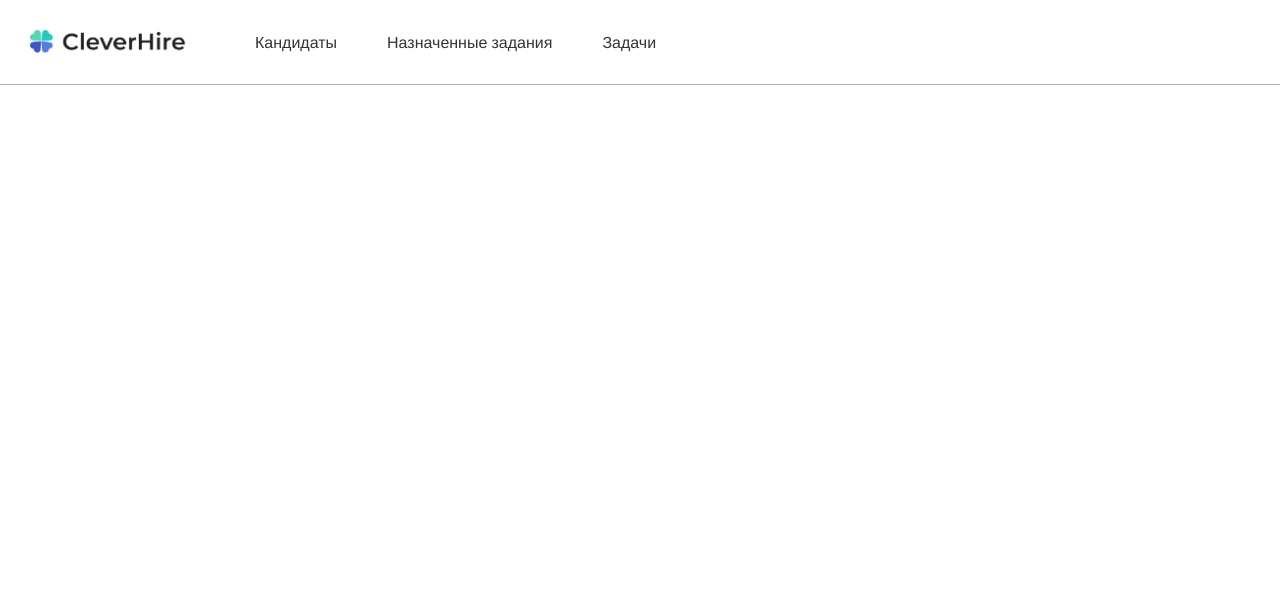
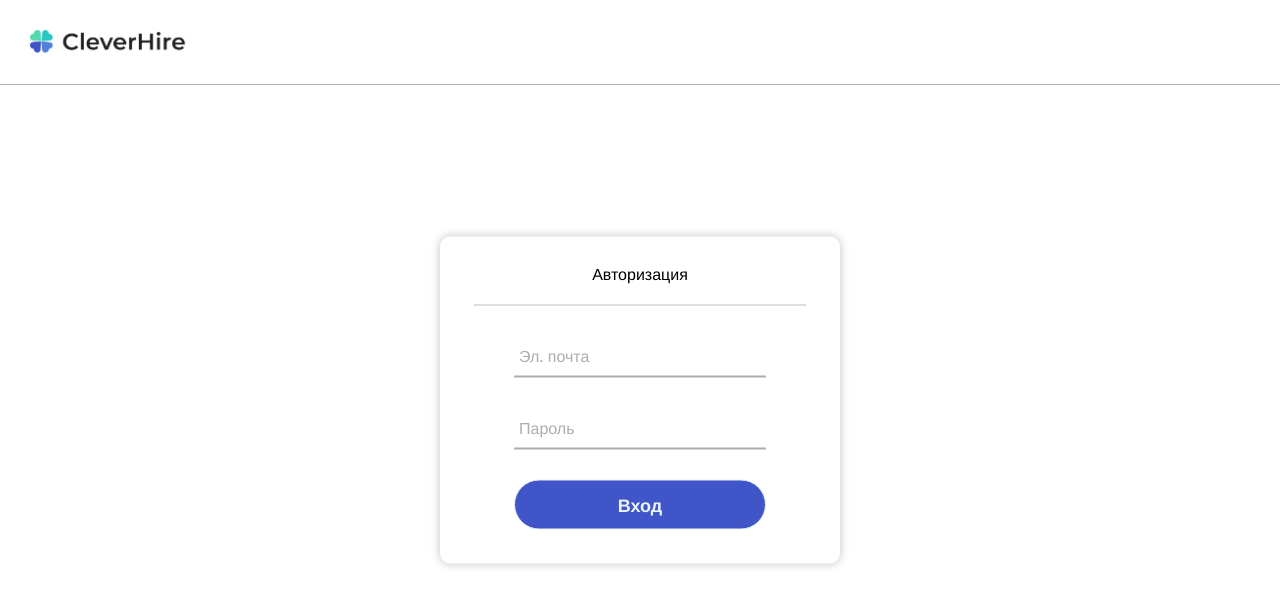
Before and after one commit to RefxLex/CandidateTestSystemFrontend, a React app: page / in a window 1280 px wide. Shown: the top 606 px of the page. Built offline with nearby package versions, Linux system fonts and the light colour scheme.

Commit message:
role start pages added

```diff
--- a/package.json
+++ b/package.json
@@ -37,6 +37,7 @@
   },
   "dependencies": {
     "react": "^18.2.0",
-    "react-dom": "^18.2.0"
+    "react-dom": "^18.2.0",
+    "react-router-dom": "^6.8.1"
   }
 }
--- a/src/App.js
+++ b/src/App.js
@@ -1,11 +1,43 @@
-import React from 'react'
-import Header from './components/Header'
+import React, { useState } from 'react'
+import { Routes, Route} from 'react-router-dom';
+import {BrowserRouter} from 'react-router-dom';
+import Login from './components/Login'
+import CandidateMainContent from './components/CandidateMainContent'
+import AdminMainContent from './components/AdminMainContent'
+import Home from './components/Home'
 
 function App(){
+
+    const [userProfile, setUserProfile] = useState({
+        role:""
+    })
+
+    function updateStateUserProfile(recievedUserProfile){
+        setUserProfile(recievedUserProfile)
+    }
+
     return(
-        <div>
-            <Header/>
-        </div>
+
+        <BrowserRouter>
+            <div className="App">
+                <Routes>
+                    <Route path="/login" element={
+                        <Login
+                            updateStateUserProfile={updateStateUserProfile}
+                            userProfile={userProfile}
+                        />
+                    }/>
+                    <Route path="/candidate" element={<CandidateMainContent userProfile={userProfile}/>}/>
+                    <Route path="/admin" element={<AdminMainContent userProfile={userProfile}/>}/>
+                    <Route path="/" element={
+                        <Login
+                            updateStateUserProfile={updateStateUserProfile}
+                            userProfile={userProfile}
+                        />
+                    }/>
+                </Routes>
+            </div>
+        </BrowserRouter>
     )
 }
 
--- /dev/null
+++ b/src/components/AdminHeader.js
@@ -0,0 +1,20 @@
+import React from "react";
+import logos from "../images/mylogo4.png"
+
+function AdminHeader(){
+
+    return(
+        <header className="header__admin">
+            <img className="logo" src={logos} alt="cleverhire_logo"/>
+            <nav>
+                <ul className="nav__links">
+                    <li><a href="#">Кандидаты</a></li>
+                    <li><a href="#">Назначенные задания</a></li>
+                    <li><a href="#">Задачи</a></li>
+                </ul>
+            </nav>
+        </header>
+    )
+}
+
+export default AdminHeader
--- /dev/null
+++ b/src/components/AdminMainContent.js
@@ -0,0 +1,13 @@
+import React from 'react'
+import AdminHeader from './AdminHeader'
+
+function AdminMainContent(props){
+    return(
+        <div>
+            <AdminHeader/>
+            <h1>Admin main page</h1>
+        </div>
+    )
+}
+
+export default AdminMainContent
--- /dev/null
+++ b/src/components/CandidateHeader.js
@@ -0,0 +1,17 @@
+import React from "react";
+import logos from "../images/mylogo4.png"
+
+export default function CandidateHeader(){
+
+    return(
+        <header className="header__candidate">
+            <img className="logo" src={logos} alt="cleverhire_logo"/>
+            <nav>
+                <ul className="nav__links">
+                    <li><a href="#">Мои задания</a></li>
+                </ul>
+            </nav>
+        </header>
+    )
+
+}
--- /dev/null
+++ b/src/components/CandidateMainContent.js
@@ -0,0 +1,13 @@
+import React from 'react'
+import CandidateHeader from './CandidateHeader'
+
+function CandidateMainContent(props){
+    return(
+        <div>
+            <CandidateHeader/>
+            <h1>Candidate main page</h1>
+        </div>
+    )
+}
+
+export default CandidateMainContent
--- a/src/components/Header.js
+++ b/src/components/Header.js
@@ -1,19 +1,11 @@
 import React from "react";
 import logos from "../images/mylogo4.png"
 
-function Header(){
+
+export default function Header(){
     return(
-        <header>
+        <header className="header__home">
             <img className="logo" src={logos} alt="cleverhire_logo"/>
-            <nav>
-                <ul className="nav__links">
-                    <li><a href="#">Кандидаты</a></li>
-                    <li><a href="#">Назначенные задания</a></li>
-                    <li><a href="#">Задачи</a></li>
-                </ul>
-            </nav>
         </header>
     )
 }
-
-export default Header
--- /dev/null
+++ b/src/components/Home.js
@@ -0,0 +1,12 @@
+import React from "react";
+import Header from "./Header";
+
+
+export default function Home(){
+    return(
+        <div>
+            <Header/>
+            <h1>Home page</h1>
+        </div>
+    )
+}
--- /dev/null
+++ b/src/components/Login.js
@@ -0,0 +1,80 @@
+import React, { useState } from "react";
+import { useNavigate } from "react-router-dom";
+import Header from "./Header";
+
+function Login(props){
+
+    const [userCredentials, setUserCredentials] = useState({
+        email:"",
+        password:""
+    })
+
+    function handleChange(event){
+        const {name, value} = event.target
+        setUserCredentials(prevUserCredentials => (
+            {
+                ...prevUserCredentials,
+                [name]: value
+            }
+        ))
+    }
+
+    function handleSubmit(event){
+        event.preventDefault()
+        //fetch
+        //props.updateStateUserProfile( fetchresult )
+        props.updateStateUserProfile({
+            role:"superuser"
+        })
+        /*
+        switch (key) {
+            case value:
+
+                break;
+
+            default:
+                break;
+        }
+        if(data.role != "superuser"){
+            navigate('/');
+        }*/
+        //console.log(userCredentials)
+    }
+
+    return(
+        <div>
+            <Header/>
+            <div className="center">
+            <h1>Авторизация</h1>
+                <form onSubmit={handleSubmit}>
+                    <div className="txt_field">
+                        <input
+                            type="email"
+                            required
+                            name="email"
+                            value={userCredentials.email}
+                            onChange={handleChange}
+                        />
+                        <label>Эл. почта</label>
+                    </div>
+                    <div className="txt_field">
+                        <input
+                            type="password"
+                            required
+                            name="password"
+                            value={userCredentials.password}
+                            onChange={handleChange}
+                        />
+                        <label>Пароль</label>
+                    </div>
+                    <input
+                        type="submit"
+                        value="Вход"
+                    />
+                </form>
+            </div>
+        </div>
+    )
+}
+
+export default Login
--- a/src/main.css
+++ b/src/main.css
@@ -2,6 +2,9 @@
     box-sizing: border-box;
     margin: 0;
     padding: 0;
+    font-family: 'Open Sans', Helvetica, Arial, sans-serif;
+    font-weight: 500;
+    font-size: 16px;
 }
 
 li, a {
@@ -12,13 +15,22 @@ li, a {
     text-decoration: none;
 }
 
-header{
+.header__admin, .header__candidate{
     display: flex;
     justify-content:start;
     align-items:center;
     padding: 30px 30px;
     border-bottom: 1px solid #abb0b5;
 }
+
+.header__home{
+    display: flex;
+    justify-content:space-between;
+    align-items:center;
+    padding: 30px 30px;
+    border-bottom: 1px solid #abb0b5;
+}
+
 nav{
     padding-left: 40px;
 }
@@ -55,7 +67,7 @@ nav{
     color: #1976D3;
 }
 
-button{
+.header__login__button{
     padding: 9px 25px;
     background-color: rgba(0, 136, 169, 1);
     border: none;
@@ -63,7 +75,7 @@ button{
     cursor: pointer;
     transition: all 0.3s ease 0s;
 }
-button:hover{
+.header__login__button:hover{
     background-color: rgba(0, 136, 169, 0.8);
 }
 
@@ -72,3 +84,110 @@ button:hover{
     height: auto;
     cursor: pointer;
 }
+
+.center{
+    position: absolute;
+    top: 50%;
+    left: 50%;
+    transform: translate(-50%, -50%);
+    width: 400px;
+    background: white;
+    box-shadow: 0px 0px 10px rgb(0 0 0 /25%);
+    border-radius: 10px;
+    padding: 26px 34px 34px 34px;
+}
+
+.center h1{
+    text-align: center;
+    padding: 0 0 20px 0;
+    border-bottom: 1px solid silver;
+    font-weight: 500;
+    font-size: 16px;
+}
+
+.center form{
+    padding: 0 40px;
+    box-sizing: border-box;
+}
+
+form .txt_field{
+    position: relative;
+    border-bottom: 2px solid #adadad;
+    margin: 30px 0;
+}
+
+.txt_field input{
+    width: 100%;
+    padding: 0 5px;
+    height:  40px;
+    border: none;
+    background: none;
+    outline: none;
+}
+
+.txt_field label{
+    position: absolute;
+    top: 50%;
+    left: 5px;
+    color: #adadad;
+    transform: translateY(-50%);
+    pointer-events: none;
+    transition: .5s;
+}
+
+.txt_field span::before{
+    content: '';
+    position: absolute;
+    top: 40px;
+    left: 0;
+    width: 0%;
+    height: 2px;
+    background: #1976D3;
+    transition: .5s;
+  }
+  .txt_field input:focus ~ label,
+  .txt_field input:valid ~ label{
+    top: -5px;
+    color: #1976D3;
+  }
+  .txt_field input:focus ~ span::before,
+  .txt_field input:valid ~ span::before{
+    width: 100%;
+  }
+  .pass{
+    margin: -5px 0 20px 5px;
+    color: #a6a6a6;
+    cursor: pointer;
+  }
+  .pass:hover{
+    text-decoration: underline;
+  }
+  input[type="submit"]{
+    width: 100%;
+    height: 50px;
+    border: 1px solid;
+    background: #3F55c8;
+    border-radius: 25px;
+    font-size: 18px;
+    color: #e9f4fb;
+    font-weight: 700;
+    cursor: pointer;
+    outline: none;
+  }
+  input[type="submit"]:hover{
+    border-color: #3F55c8;
+    transition: .5s;
+  }
+  .signup_link{
+    margin: 30px 0;
+    text-align: center;
+    font-size: 16px;
+    color: #666666;
+  }
+  .signup_link a{
+    color: #2691d9;
+    text-decoration: none;
+  }
+  .signup_link a:hover{
+    text-decoration: underline;
+  }
--- a/webpack.config.js
+++ b/webpack.config.js
@@ -45,7 +45,8 @@ module.exports = {
   },
   plugins: [
     new HtmlWebpackPlugin({
-      template: "./src/index.html"
+      template: "./src/index.html",
+      favicon: "./src/images/favicon2.png"
     }),
     new MiniCssExtractPlugin(),
   ],
```
Also changed, not shown: src/images/favicon2.png (added), 1 other file (tests, documents, lock files or other folders).
